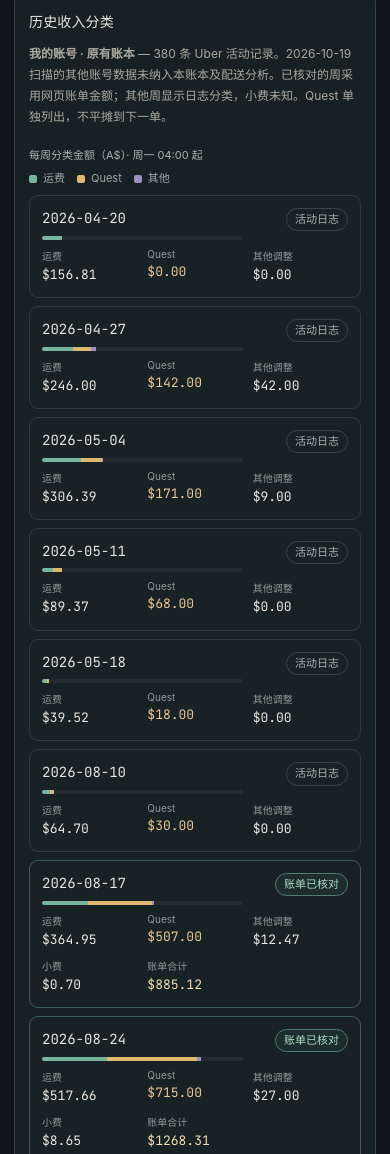
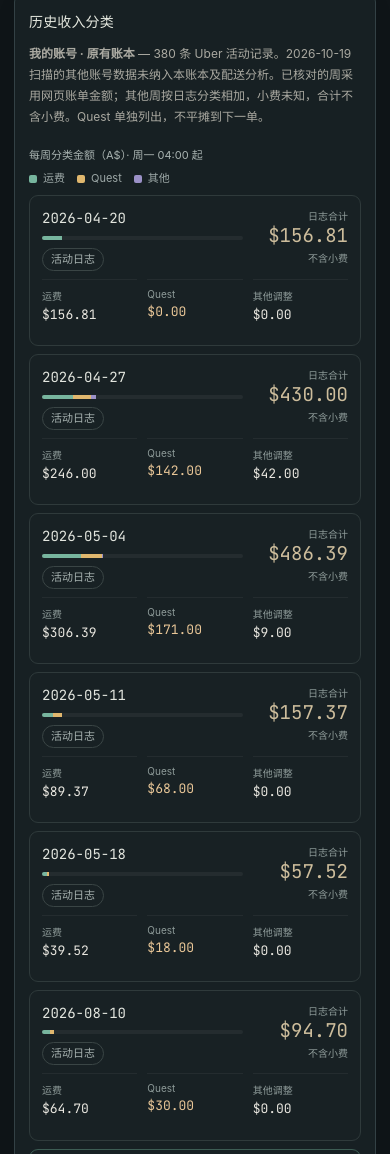
Before and after one commit to HeadmasterEggy/cycling, a plain HTML site: page delivery.html in a window 390 px wide. Shown: the part 7807-8961 px from the top of the page. Drawn offline with nearby package versions, Linux system fonts and the light colour scheme.

Commit message:
Lead each weekly ledger row with the week's total
Co-Authored-By: Claude Opus 5.5 <noreply@anthropic.com>
Claude-Session: https://claude.ai/code/session_015j29UgCrY8Fqa73kaYQgsK

```diff
--- a/assets/delivery-planner.css
+++ b/assets/delivery-planner.css
@@ -136,7 +136,9 @@
 .ledger-mix i { height: 100%; }
 .ledger-source { display: inline-block; padding: 2px 8px; border-radius: 999px; border: 1px solid #3a4545; color: #a7b2b0; font-family: -apple-system, BlinkMacSystemFont, 'Segoe UI', 'PingFang SC', sans-serif; font-size: 11px; }
 .is-checked .ledger-source { border-color: #4f7d6e; color: #a8dcc5; background: #77b59e14; }
-.ledger-total { color: #f0dcb6; }
+.ledger-total { color: #f0dcb6; font-weight: 600; }
+.ledger-total.is-log { color: #cdbd9c; font-weight: 400; }
+.ledger-total small { display: none; margin-left: 6px; color: #8f9c9a; font: 10px -apple-system, BlinkMacSystemFont, 'PingFang SC', sans-serif; }
 @media(max-width: 600px) {
   .plan-table-scroll { overflow: visible; }
   .plan-ledger, .plan-ledger tbody { display: block; white-space: normal; }
@@ -148,11 +150,21 @@
   .plan-ledger tr.is-checked { border-color: #3d5d54; }
   .plan-ledger td { display: block; padding: 0; border: 0; text-align: left; font-size: 13px; }
   .plan-ledger td::before { content: attr(data-label); display: block; margin-bottom: 2px; color: #8f9c9a; font: 10px -apple-system, BlinkMacSystemFont, 'PingFang SC', sans-serif; }
-  .plan-ledger td:first-child { grid-column: 1 / 3; font-size: 14px; color: #e3e6df; }
+  /* Lead with the week's total: date + source on the left, total on the right, parts below. */
+  .plan-ledger tr { grid-template-areas: "week week total" "src src total" "fare quest other" "tips . ."; }
+  .plan-ledger td:nth-child(1) { grid-area: week; font-size: 14px; color: #e3e6df; }
+  .plan-ledger td:nth-child(2) { grid-area: src; }
+  .plan-ledger td:nth-child(3) { grid-area: fare; }
+  .plan-ledger td:nth-child(4) { grid-area: quest; }
+  .plan-ledger td:nth-child(5) { grid-area: other; }
+  .plan-ledger td:nth-child(6) { grid-area: tips; }
+  .plan-ledger td:nth-child(7) { grid-area: total; text-align: right; align-self: start; font-size: 19px; line-height: 1.15; }
   .plan-ledger td:first-child::before, .plan-ledger td:nth-child(2)::before { display: none; }
-  .plan-ledger td:nth-child(2) { text-align: right; align-self: start; }
-  /* Unchecked weeks have no tips or statement total; skip the empty second row. */
-  .plan-ledger tr:not(.is-checked) td:nth-child(n+6) { display: none; }
+  .plan-ledger td.ledger-total small { display: block; margin: 3px 0 0; }
+  .plan-ledger tr > td:nth-child(3) { padding-top: 8px; border-top: 1px solid #ffffff0d; }
+  .plan-ledger tr > td:nth-child(4), .plan-ledger tr > td:nth-child(5) { padding-top: 8px; border-top: 1px solid #ffffff0d; }
+  /* Unchecked weeks have no tips; skip the empty last row. */
+  .plan-ledger tr:not(.is-checked) td:nth-child(6) { display: none; }
 }
 .plan-verified { padding: 16px; border: 1px solid #345754; border-radius: 8px; margin-top: 16px; color: #b9d1c9; font-size: 12px; }
 .plan-verified > span { color: #8fc7b5; font-size: 11px; }
--- a/assets/delivery-planner.js
+++ b/assets/delivery-planner.js
@@ -604,13 +604,13 @@
     if (!o) { host.innerHTML = '<p class="plan-empty">没有可用的 Uber 账本。</p>'; return; }
     host.classList.add('planner');
     const checks = o.statement_checks || [];
-    host.innerHTML = `<p class="plan-help"><strong>我的账号 · 原有账本</strong> — ${o.n} 条 Uber 活动记录。2026-10-19 扫描的其他账号数据未纳入本账本及配送分析。已核对的周采用网页账单金额；其他周显示日志分类，小费未知。Quest 单独列出，不平摊到下一单。</p>
-      <div class="plan-table-scroll" tabindex="0" aria-label="每周收入，可横向滚动"><table class="plan-ledger"><caption>每周分类金额（A$）· 周一 04:00 起<span class="ledger-legend"><i class="fare"></i>运费 <i class="quest"></i>Quest <i class="other"></i>其他</span></caption><thead><tr><th>结算周</th><th>来源</th><th>运费</th><th>Quest</th><th>其他调整</th><th>小费</th><th>账单合计</th></tr></thead><tbody>${(() => {
+    host.innerHTML = `<p class="plan-help"><strong>我的账号 · 原有账本</strong> — ${o.n} 条 Uber 活动记录。2026-10-19 扫描的其他账号数据未纳入本账本及配送分析。已核对的周采用网页账单金额；其他周按日志分类相加，小费未知，合计不含小费。Quest 单独列出，不平摊到下一单。</p>
+      <div class="plan-table-scroll" tabindex="0" aria-label="每周收入，可横向滚动"><table class="plan-ledger"><caption>每周分类金额（A$）· 周一 04:00 起<span class="ledger-legend"><i class="fare"></i>运费 <i class="quest"></i>Quest <i class="other"></i>其他</span></caption><thead><tr><th>结算周</th><th>来源</th><th>运费</th><th>Quest</th><th>其他调整</th><th>小费</th><th>周合计</th></tr></thead><tbody>${(() => {
         const rows = o.weeks.map(raw => { const checked = checks.find(c => c.week === raw.week); return { checked, w: checked || raw }; });
         // The mix bar shows the categories every week has; tips are known only for checked weeks.
         const part = v => Math.max(0, v || 0), max = Math.max(1e-9, ...rows.map(({ w }) => part(w.fare) + part(w.quest) + part(w.other)));
         const pct = v => (part(v) / max * 100).toFixed(1);
-        return rows.map(({ checked, w }) => `<tr class="${checked ? 'is-checked' : ''}"><td data-label="结算周"><span class="ledger-week">${esc(w.week)}</span><span class="ledger-mix" aria-hidden="true"><i class="fare" style="width:${pct(w.fare)}%"></i><i class="quest" style="width:${pct(w.quest)}%"></i><i class="other" style="width:${pct(w.other)}%"></i></span></td><td data-label="来源"><span class="ledger-source">${checked ? '账单已核对' : '活动日志'}</span></td><td data-label="运费">${money(w.fare)}</td><td data-label="Quest" class="quest-cell">${money(w.quest)}</td><td data-label="其他调整">${money(w.other)}</td><td data-label="小费">${checked ? money(w.tips) : '—'}</td><td data-label="账单合计" class="ledger-total">${checked ? money(w.total) : '—'}</td></tr>`).join('');
+        return rows.map(({ checked, w }) => `<tr class="${checked ? 'is-checked' : ''}"><td data-label="结算周"><span class="ledger-week">${esc(w.week)}</span><span class="ledger-mix" aria-hidden="true"><i class="fare" style="width:${pct(w.fare)}%"></i><i class="quest" style="width:${pct(w.quest)}%"></i><i class="other" style="width:${pct(w.other)}%"></i></span></td><td data-label="来源"><span class="ledger-source">${checked ? '账单已核对' : '活动日志'}</span></td><td data-label="运费">${money(w.fare)}</td><td data-label="Quest" class="quest-cell">${money(w.quest)}</td><td data-label="其他调整">${money(w.other)}</td><td data-label="小费">${checked ? money(w.tips) : '—'}</td><td data-label="${checked ? '账单合计' : '日志合计'}" class="ledger-total${checked ? '' : ' is-log'}">${checked ? money(w.total) : `${money((w.fare || 0) + (w.quest || 0) + (w.other || 0))}<small>不含小费</small>`}</td></tr>`).join('');
       })()}</tbody></table></div>
       <p class="plan-help">日志按金额与时间排除 ${o.duplicates_removed} 笔疑似重复 MISC。大额调整另列：${o.large_adjustments.map(a => `${esc(a.on)} ${money(a.amt)}`).join('、') || '无'}，不按单摊销。未核对周的调整分类仍需账单确认。</p>
       <details class="plan-verified"><summary>账单核对与日志差异</summary>${checks.map(w => {
--- a/cycling-analysis.html
+++ b/cycling-analysis.html
@@ -19,7 +19,7 @@
   integrity="sha256-p4NxAoJBhIIN+hmNHrzRCf9tD/miZyoHS5obTRR9BMY="
   crossorigin=""/>
 <link rel="stylesheet" href="assets/styles.css?v=d1652980118b">
-<link rel="stylesheet" href="assets/delivery-planner.css?v=201b93d47b28">
+<link rel="stylesheet" href="assets/delivery-planner.css?v=2f1a8072bbfc">
 <link rel="stylesheet" href="assets/delivery-charts.css?v=3b6cdaef605a">
 <link rel="stylesheet" href="assets/site-ui.css?v=b75df0e508fe">
 </head>
@@ -960,7 +960,7 @@
 <script src="assets/recovery.js?v=2b35cf9c8f19"></script>
 <script src="assets/delivery-data.js?v=580d0942fa00"></script>
 <script src="assets/delivery-model.js?v=decd78e99a45"></script>
-<script src="assets/delivery-planner.js?v=778d4157f83e"></script>
+<script src="assets/delivery-planner.js?v=3a0fcc3c13fd"></script>
 <script src="assets/delivery.js?v=4527225b19b9"></script>
 <script src="assets/app.js?v=40b227072a13"></script>
 <script src="assets/site-ui.js?v=01dd1afd6670"></script>
--- a/delivery.html
+++ b/delivery.html
@@ -19,7 +19,7 @@
   integrity="sha256-p4NxAoJBhIIN+hmNHrzRCf9tD/miZyoHS5obTRR9BMY="
   crossorigin=""/>
 <link rel="stylesheet" href="assets/styles.css?v=d1652980118b">
-<link rel="stylesheet" href="assets/delivery-planner.css?v=201b93d47b28">
+<link rel="stylesheet" href="assets/delivery-planner.css?v=2f1a8072bbfc">
 <link rel="stylesheet" href="assets/delivery-charts.css?v=3b6cdaef605a">
 <link rel="stylesheet" href="assets/site-ui.css?v=b75df0e508fe">
 </head>
@@ -196,7 +196,7 @@
 <script src="assets/recovery.js?v=2b35cf9c8f19"></script>
 <script src="assets/delivery-data.js?v=580d0942fa00"></script>
 <script src="assets/delivery-model.js?v=decd78e99a45"></script>
-<script src="assets/delivery-planner.js?v=778d4157f83e"></script>
+<script src="assets/delivery-planner.js?v=3a0fcc3c13fd"></script>
 <script src="assets/delivery.js?v=4527225b19b9"></script>
 <script src="assets/app.js?v=40b227072a13"></script>
 <script src="assets/site-ui.js?v=01dd1afd6670"></script>
```
Also changed, not shown: dashboard.html (+2 -2 lines).
